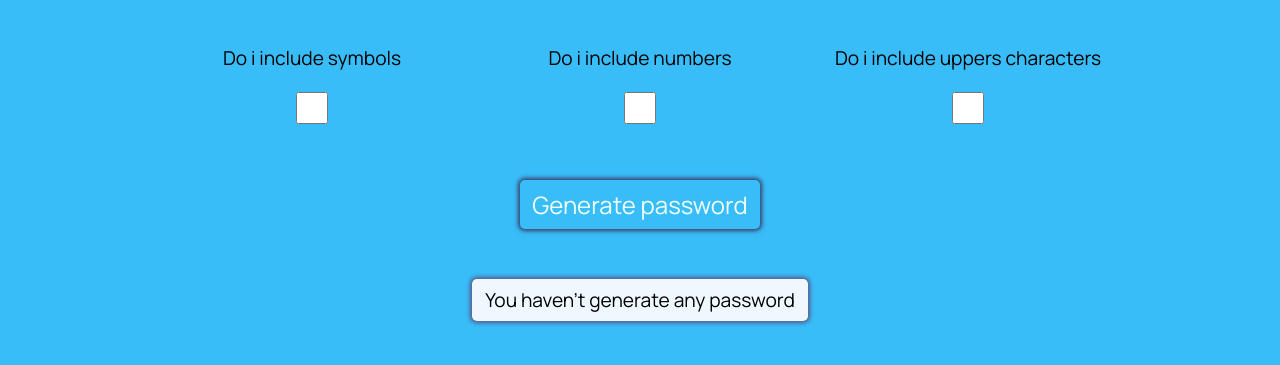
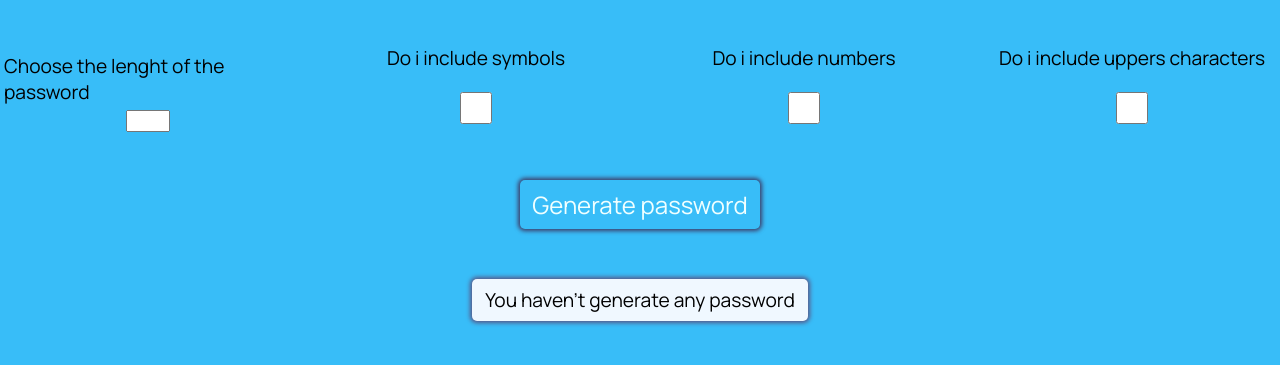
Before and after one commit to cBasique-v1/password-generator, a plain HTML site: page index.html in a window 1280 px wide. Shown: the part 239-604 px from the top of the page. Drawn offline with Linux system fonts and the light colour scheme.

Commit message:
input-html-lenght

```diff
--- a/index.html
+++ b/index.html
@@ -12,6 +12,10 @@
       <section class="container">
         <form class="form-password">
           <div class="input-form">
+            <div class="block-input">
+              <label for="lenght-choice" class="lenght-choice">Choose the lenght of the password</label>
+              <input type="number" name="lenght-choice" id="lenght-choice" min="8" max="40">
+            </div>
             <div class="block-input">
               <label for="symbols-choice" class="symbols-choice"
                 >Do i include symbols</label
```
